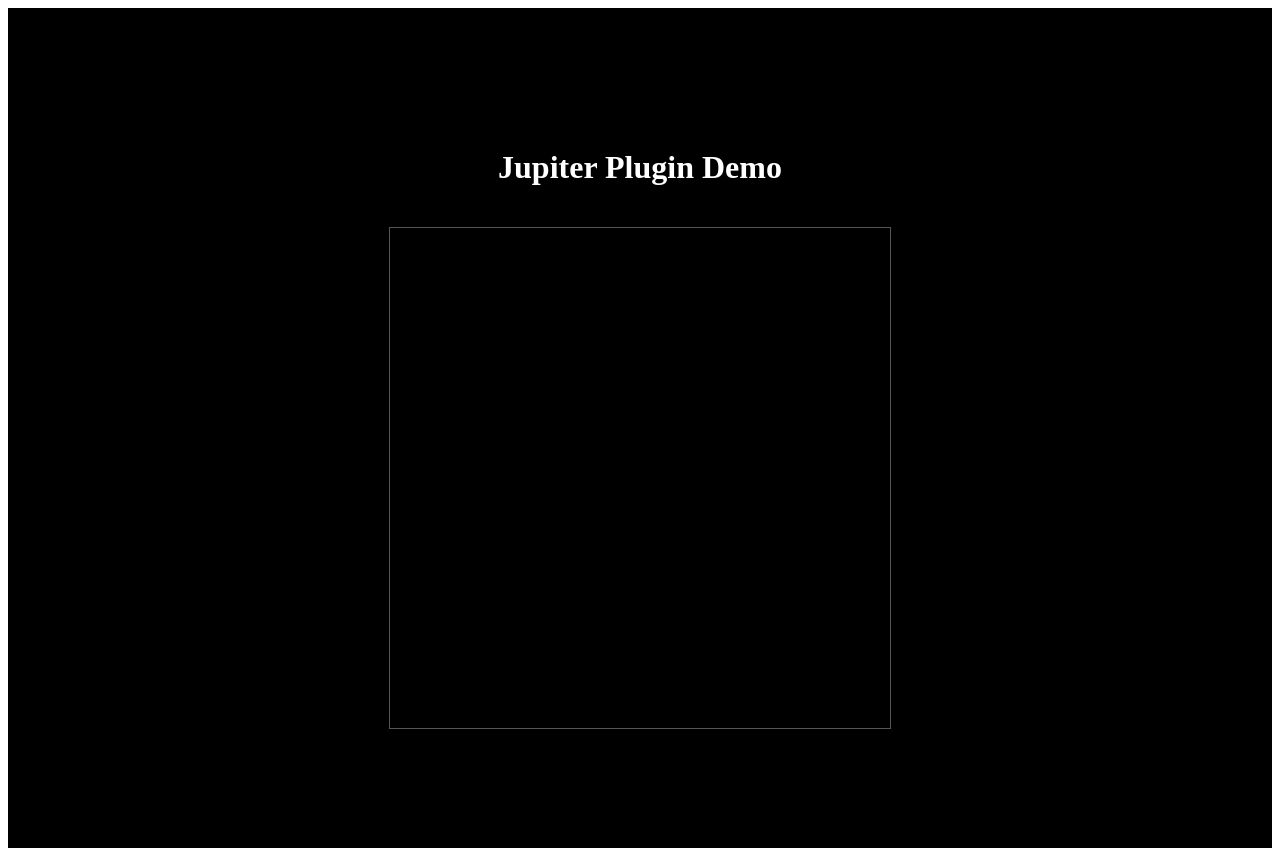
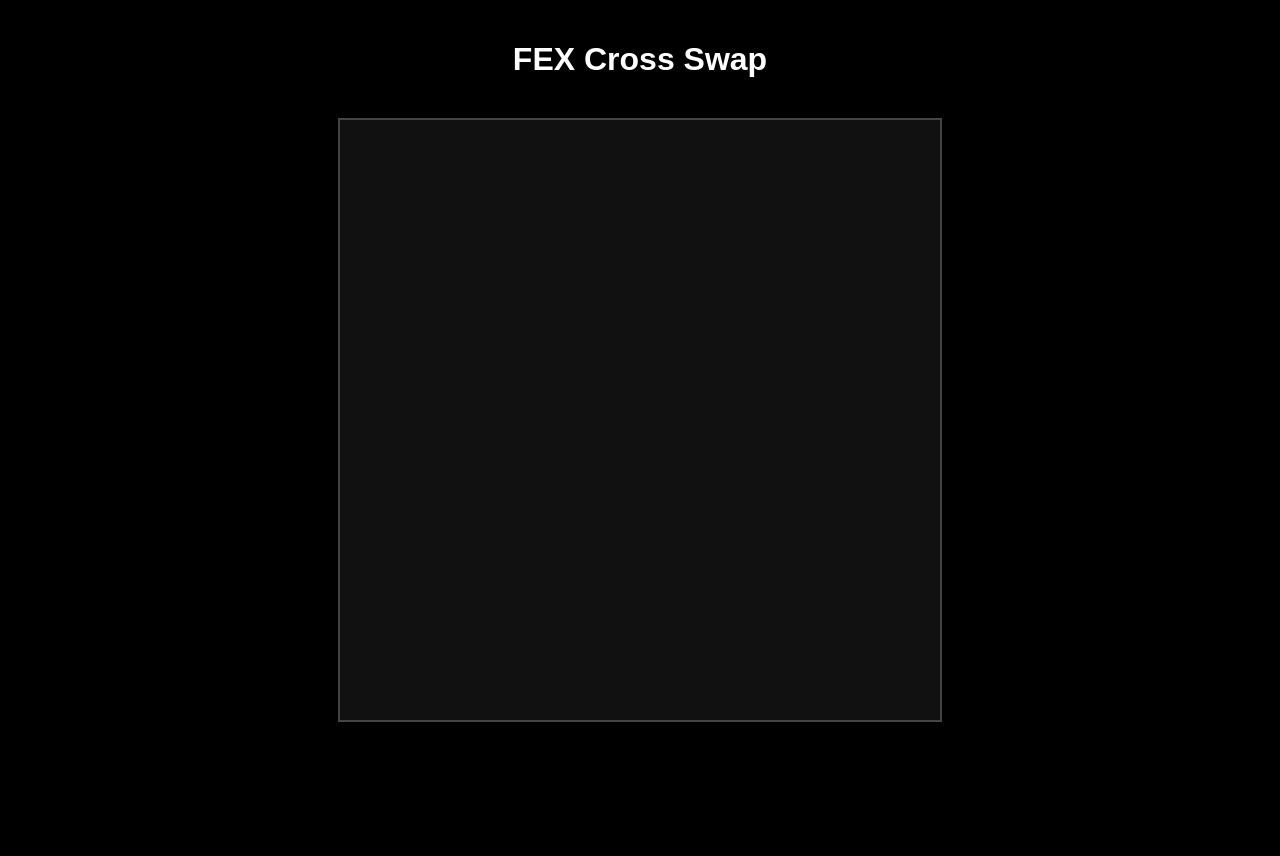
Before and after one commit to Zinizinizini/sol-swap, a plain HTML site: page index.html in a window 1280 px wide. After the commit the page ends 800 px from the top, so only its background shows below. Drawn offline with Linux system fonts and the light colour scheme.

Commit message:
Update index.html

```diff
--- a/index.html
+++ b/index.html
@@ -1,48 +1,66 @@
 <!DOCTYPE html>
 <html lang="en">
 <head>
-    <meta charset="UTF-8">
-    <meta name="viewport" content="width=device-width, initial-scale=1.0">
-    <title>Jupiter Plugin Demo</title>
-    <script src="https://plugin.jup.ag/plugin-v1.js" data-preload defer></script>
+  <meta charset="UTF‑8">
+  <meta name="viewport" content="width=device‑width, initial‑scale=1.0">
+  <title>FEX Cross Swap</title>
   <style>
-        .container {
-            display: flex;
-            flex-direction: column;
-            align-items: center;
-            justify-content: center;
-            padding: 20px;
+    body {
       background: #000;
       color: #fff;
-            min-height: 100vh;
+      font-family: Arial, sans‑serif;
+      text-align: center;
+      margin: 0;
+      padding: 20px;
     }
-        #jupiter-plugin {
+    #wrapper {
       width: 100%;
-            max-width: 500px;
-            height: 500px;
-            border: 1px solid #555;
-            margin-top: 20px;
+      max-width: 600px;
+      height: 600px;
+      margin: 40px auto;
+      position: relative;
+      overflow: hidden;
+      border: 2px solid #444;
+      border‑radius: 12px;
+      background: #111;
+    }
+    #target‑container {
+      width: 100%;
+      height: 100%;
+    }
+    h1 {
+      font‑weight: 600;
+      margin‑bottom: 20px;
     }
   </style>
+  <script src="https://www.jup.ag/static/js/jupiter-plugin.js"></script>
 </head>
 <body>
-    <div class="container">
-        <h1>Jupiter Plugin Demo</h1>
-        <div id="jupiter-plugin"></div>
+  <h1>FEX Cross Swap</h1>
+  <div id="wrapper">
+    <div id="target‑container"></div>
   </div>
 
   <script>
-        window.onload = function() {
+    window.addEventListener("load", function() {
       console.log("window.Jupiter:", window.Jupiter);
       if (window.Jupiter && typeof window.Jupiter.init === "function") {
         window.Jupiter.init({
-                    displayMode: "widget",            // uses widget mode
-                    integratedTargetId: "jupiter-plugin"
+          displayMode: "integrated",           // embedded mode
+          integratedTargetId: "target‑container",
+          branding: {
+            logoUri: "https://i.postimg.cc/05B8XSgR/2dds.png",
+            name: "FEX Cross Swap"
+          },
+          formProps: {
+            referralAccount: "2oD8fZ3N36A271fNCwbNiSzGnHFqcWtSLMrTWdDU7osi",
+            referralFee: 25                     // based on docs: see “Adding Fees to plugin” :contentReference[oaicite:1]{index=1}
+          }
         });
       } else {
         console.error("Jupiter plugin failed to load or init() missing.");
       }
-        };
+    });
   </script>
 </body>
 </html>
```
Lines whose indentation alone changed are shown as unchanged.
